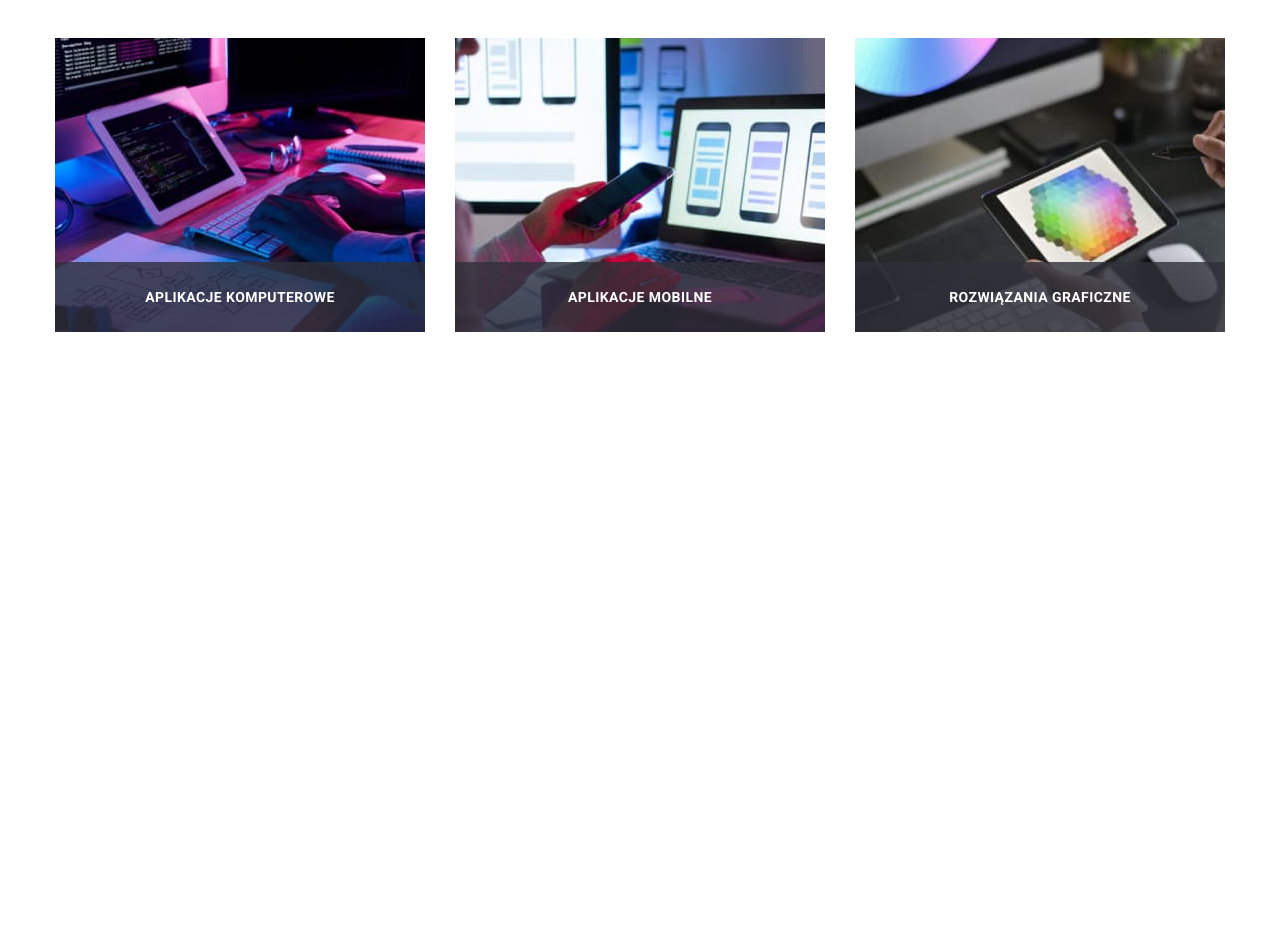
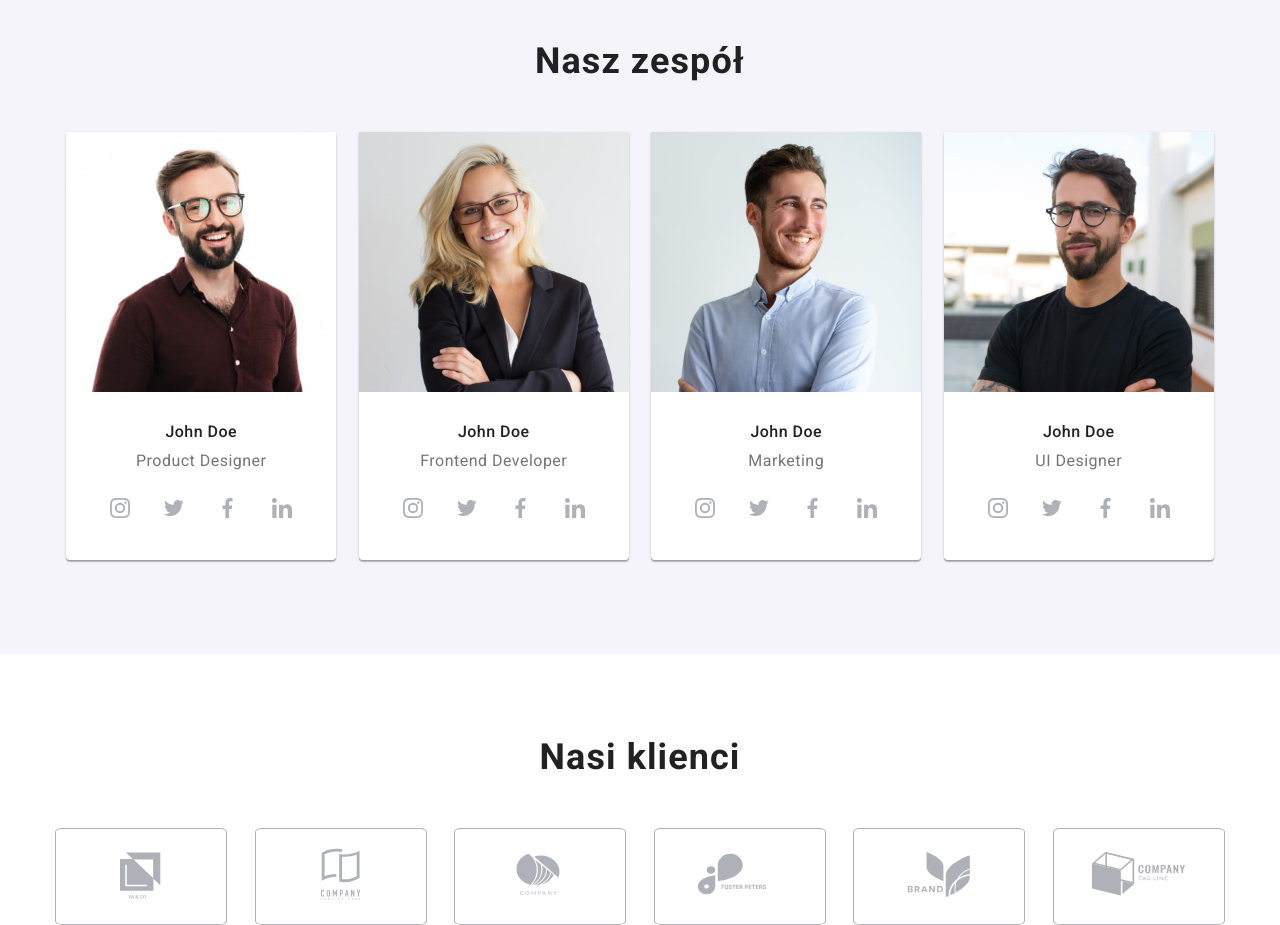
Before and after one commit to MonikaJablonska/goit-markup-hw-08, a plain HTML site: page index.html in a window 1280 px wide. Shown: the part 420-1345 px from the top of the page. Before the commit the page ends 846 px from the top, so only its background shows below. Drawn offline with nearby package versions, Linux system fonts and the light colour scheme.

Commit message:
feat(our-team): responsive web design (RWD) - part 1

```diff
--- a/index.html
+++ b/index.html
@@ -132,7 +132,7 @@
     </section>
 
     <!-- What we do -->
-
+<!--
     <section class="what-we-do">
       <div class="container what-we-do__container">
         <h2 class="what-we-do__heading">Czym się zajmujemy</h2>
@@ -166,16 +166,16 @@
           </li>
         </ul>
       </div>
-    </section>
+    </section> -->
 
     <!-- Our team -->
 
-    <!-- <section class="our-team">
+    <section class="our-team">
       <div class="container our-team__container">
         <h2 class="our-team__heading">Nasz zespół</h2>
         <ul class="list our-team__team-card-list">
           <li class="our-team__team-card-item">
-              <img
+            <img class="our-team__team-card-photo"
               src="images/team/john_doe_img1.jpg"
               alt="Product Designer"
               width="270"
@@ -215,7 +215,7 @@
             </ul>
           </li>
           <li class="our-team__team-card-item">
-              <img
+            <img class="our-team__team-card-photo"
               src="images/team/john_doe_img2.jpg"
               alt="Frontend Developer"
               width="270"
@@ -255,7 +255,7 @@
             </ul>
           </li>
           <li class="our-team__team-card-item">
-              <img
+            <img class="our-team__team-card-photo"
               src="images/team/john_doe_img3.jpg"
               alt="Marketing"
               width="270"
@@ -295,7 +295,7 @@
             </ul>
           </li>
           <li class="our-team__team-card-item">
-              <img
+            <img class="our-team__team-card-photo"
               src="images/team/john_doe_img4.jpg"
               alt="UI Designer"
               width="270"
@@ -336,11 +336,11 @@
           </li>
         </ul>
       </div>
-      </section> -->
+    </section>
 
     <!-- Our clients -->
 
-    <!-- <section class="our-clients container">
+    <section class="our-clients container">
         <h2 class="our-clients__heading">Nasi klienci</h2>
         <ul class="list our-clients__list">
           <li>
@@ -388,7 +388,7 @@
         </ul>
       </section>
     </main>
-    <footer class="footer">
+    <!-- <footer class="footer">
       <div class="container footer__container">
         <div>
           <a class="logo footer__logo" href="index.html">
--- a/sass/components/_our-team.scss
+++ b/sass/components/_our-team.scss
@@ -2,33 +2,38 @@
   background-color: var(--light-background-color);
 
   &__container {
-    padding-top: 94px;
-    padding-bottom: 94px;
+    padding-top: 60px;
+    padding-bottom: 30px;
   }
 
   &__heading {
-    margin-bottom: 50px;
-    font-size: 36px;
-    line-height: 1.167;
+    margin-bottom: 30px;
+    font-size: 28px;
+    line-height: 1.178;
     letter-spacing: 0.03em;
     color: var(--secondary-text-color);
     text-align: center;
   }
 
   &__team-card-list {
-    display: flex;
-    justify-content: space-between;
   }
 
   &__team-card-item {
+    margin-left: auto;
+    margin-right: auto;
+    margin-bottom: 30px;
     padding-bottom: 30px;
-    width: 270px;
     font-size: 16px;
     text-align: center;
     background-color: var(--light-color);
     box-shadow: 0 1px 3px rgba(0, 0, 0, 0.12), 0 1px 1px rgba(0, 0, 0, 0.14),
       0 2px 1px rgba(0, 0, 0, 0.2);
     border-radius: 0 0 4px 4px;
+  }
+
+  &__team-card-photo {
+    width: 450px;
+    height: 460px;
   }
 
   &__team-card-heading {
@@ -54,3 +59,53 @@
     justify-content: center;
   }
 }
+
+@media screen and (max-width: 480px) {
+  .our-team {
+  }
+}
+
+@media screen and (min-width: 481px) and (max-width: 768px) {
+  .our-team {
+    &__team-card-list {
+      display: flex;
+      gap: 30px;
+      flex-wrap: wrap;
+      justify-content: space-between;
+    }
+
+    &__team-card-photo {
+      width: 354px;
+      height: 374px;
+    }
+  }
+}
+
+@media screen and (min-width: 769px) {
+  .our-team {
+    &__container {
+      padding-top: 94px;
+      padding-bottom: 94px;
+    }
+
+    &__heading {
+      margin-bottom: 50px;
+      font-size: 36px;
+      line-height: 1.167;
+    }
+
+    &__team-card-list {
+      display: flex;
+      justify-content: space-between;
+    }
+
+    &__team-card-item {
+      margin-bottom: 0;
+    }
+
+    &__team-card-photo {
+      width: 270px;
+      height: 260px;
+    }
+  }
+}
```
Also changed, not shown: css/main.min.css. Lines whose indentation alone changed are shown as unchanged.
